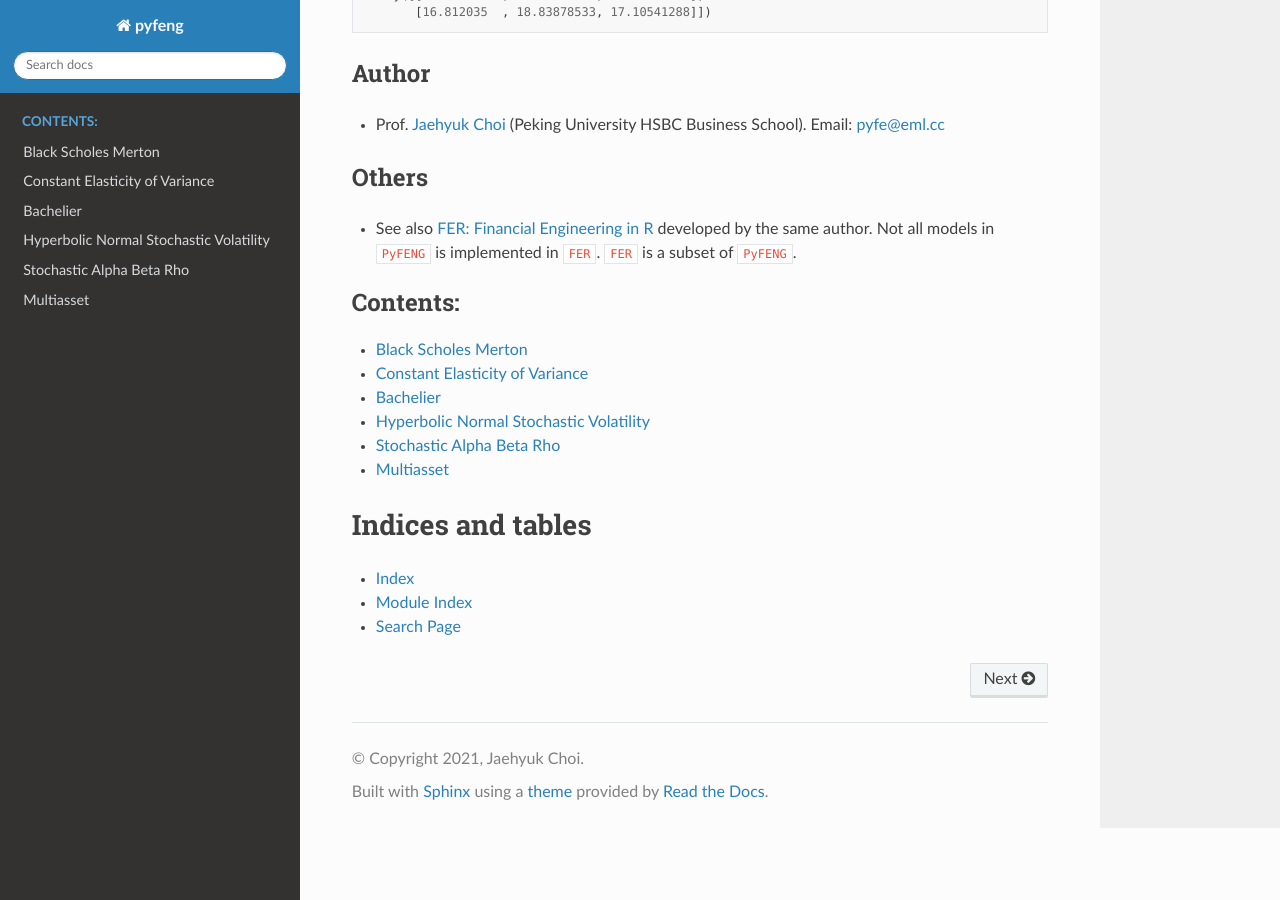
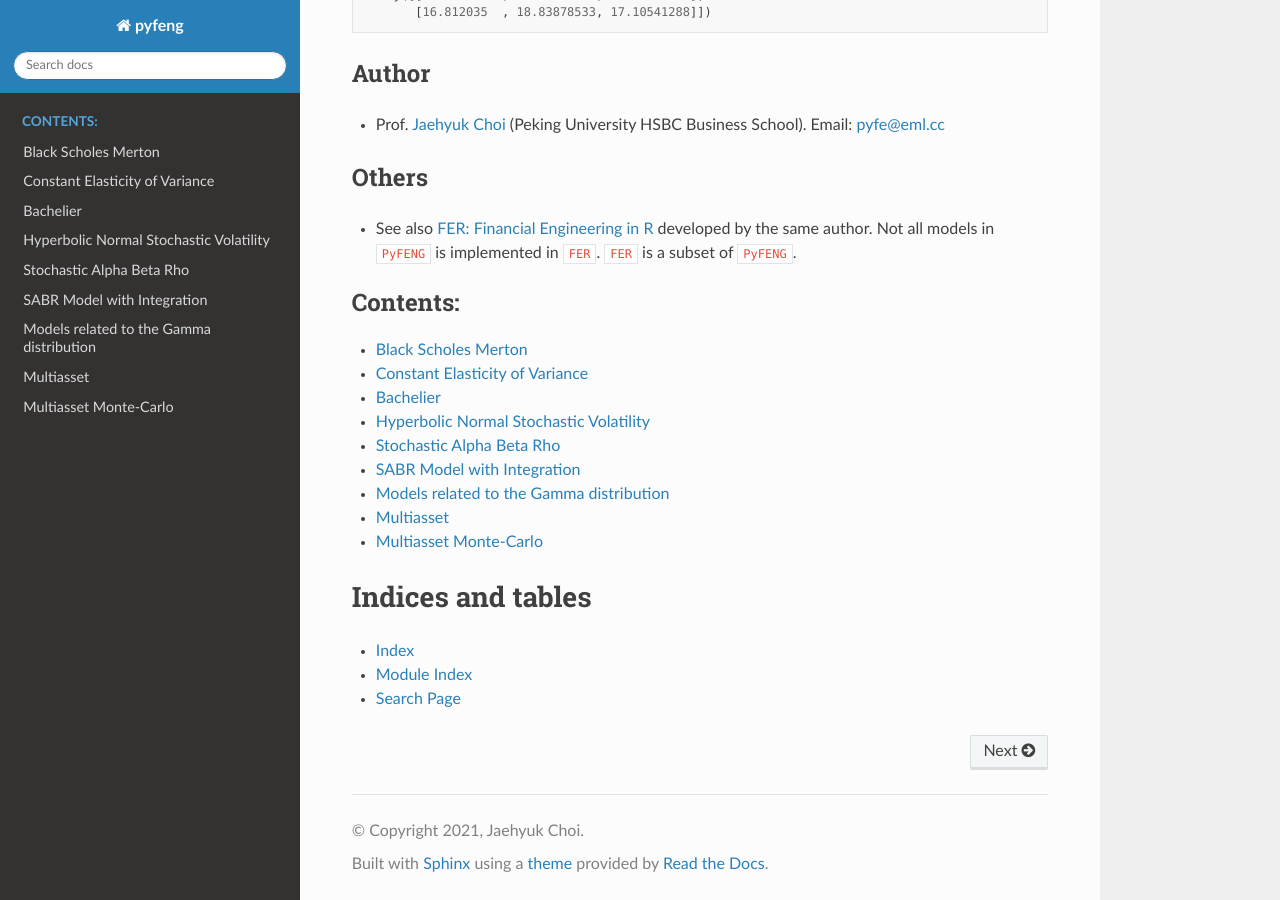
Before and after one commit to PyFE/PyFENG, a Sphinx documentation site: the page built from docs/source/index.rst, in a window 1280 px wide and 900 px high, scrolled down 1397 px. Built offline with Sphinx 7.4.7 and the Read the Docs theme 2.0.0, drawn with Linux system fonts in a browser that asks for light colours.

Commit message:
Update on docs

```diff
--- /dev/null
+++ b/docs/source/gamma.rst
@@ -0,0 +1,5 @@
+Models related to the Gamma distribution
+=======================================
+.. automodule:: pyfeng.gamma
+   :members: InvGam
+   :noindex:
--- a/docs/source/index.rst
+++ b/docs/source/index.rst
@@ -14,7 +14,11 @@
    norm
    nsvh
    sabr
+   sabr_int
+   gamma
    multiasset
+   multiasset_mc
+
 
 Indices and tables
 ==================
--- /dev/null
+++ b/docs/source/multiasset_mc.rst
@@ -0,0 +1,6 @@
+Multiasset Monte-Carlo
+======================
+.. automodule:: pyfeng.multiasset_mc
+   :members: BsmNdMc
+   :inherited-members:
+   :noindex:
--- /dev/null
+++ b/docs/source/sabr_int.rst
@@ -0,0 +1,5 @@
+SABR Model with Integration
+=======================================
+.. automodule:: pyfeng.sabr_int
+   :members: SabrUncorrChoiWu2021
+   :noindex:
```
